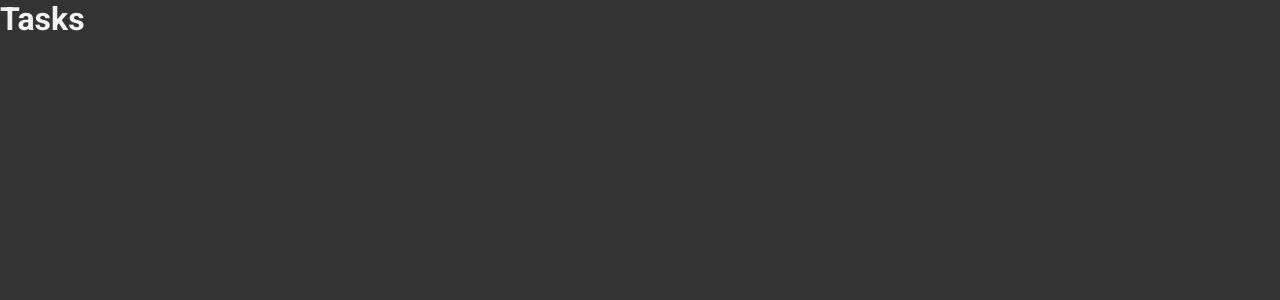
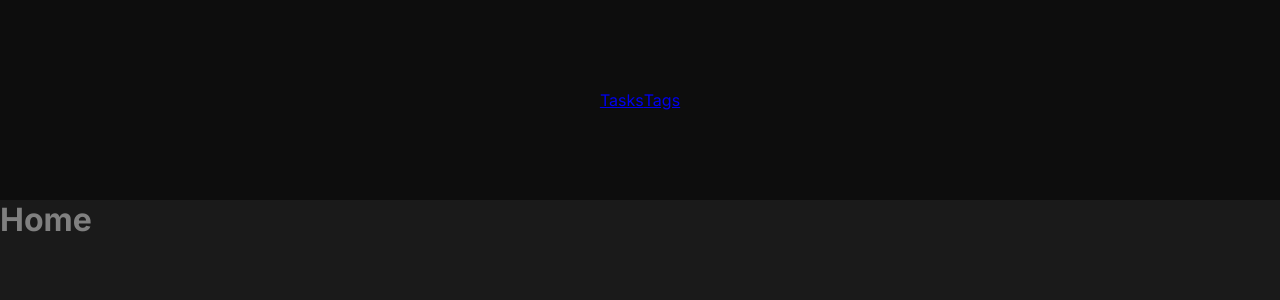
Before and after one commit to danrleidalfre/react-laravel-tasks, a React (Vite) app in the folder app/: page / in a window 1280 px wide. Shown: the top 300 px of the page. Built offline with nearby package versions, Linux system fonts and the light colour scheme.

Commit message:
implement navigation between tasks and tags with react router dom and define component header

```diff
--- a/app/package.json
+++ b/app/package.json
@@ -12,6 +12,7 @@
   "dependencies": {
     "react": "^18.2.0",
     "react-dom": "^18.2.0",
+    "react-router-dom": "^6.21.1",
     "styled-components": "^6.1.2"
   },
   "devDependencies": {
--- a/app/src/App.tsx
+++ b/app/src/App.tsx
@@ -1,12 +1,16 @@
 import { ThemeProvider } from 'styled-components'
-import { defaultTheme } from './styles/themes/default.ts'
-import { GlobalStyle } from './styles/global.ts'
+import { defaultTheme } from './styles/themes/default'
+import { GlobalStyle } from './styles/global'
+import { BrowserRouter } from 'react-router-dom'
+import { Router } from './routes/Router'
 
 export function App() {
   return (
     <ThemeProvider theme={defaultTheme}>
       <GlobalStyle />
-      <h1>Tasks</h1>
+      <BrowserRouter>
+        <Router />
+      </BrowserRouter>
     </ThemeProvider>
   )
 }
--- /dev/null
+++ b/app/src/components/Header/index.tsx
@@ -0,0 +1,11 @@
+import { HeaderContainer } from './styles.ts'
+import { NavLink } from 'react-router-dom'
+
+export function Header() {
+  return (
+    <HeaderContainer>
+      <NavLink to="/">Tasks</NavLink>
+      <NavLink to="/tags">Tags</NavLink>
+    </HeaderContainer>
+  )
+}
--- /dev/null
+++ b/app/src/components/Header/styles.ts
@@ -0,0 +1,9 @@
+import styled from 'styled-components'
+
+export const HeaderContainer = styled.header`
+  height: 200px;
+  background-color: ${(props) => props.theme['gray-700']};
+  display: flex;
+  justify-content: center;
+  align-items: center;
+`
--- /dev/null
+++ b/app/src/layouts/Layout.tsx
@@ -0,0 +1,11 @@
+import { Header } from '../components/Header'
+import { Outlet } from 'react-router-dom'
+
+export function Layout() {
+  return (
+    <>
+      <Header />
+      <Outlet />
+    </>
+  )
+}
--- /dev/null
+++ b/app/src/pages/Tags/index.tsx
@@ -0,0 +1,3 @@
+export function Tags() {
+  return <h1>Tags</h1>
+}
--- /dev/null
+++ b/app/src/pages/Tasks/index.tsx
@@ -0,0 +1,3 @@
+export function Tasks() {
+  return <h1>Home</h1>
+}
--- /dev/null
+++ b/app/src/routes/Router.tsx
@@ -0,0 +1,15 @@
+import { Route, Routes } from 'react-router-dom'
+import { Layout } from '../layouts/Layout'
+import { Tasks } from '../pages/Tasks'
+import { Tags } from '../pages/Tags'
+
+export function Router() {
+  return (
+    <Routes>
+      <Route path="/" element={<Layout />}>
+        <Route path="/" element={<Tasks />} />
+        <Route path="/tags" element={<Tags />} />
+      </Route>
+    </Routes>
+  )
+}
--- a/app/src/styles/global.ts
+++ b/app/src/styles/global.ts
@@ -1,8 +1,4 @@
 import { createGlobalStyle } from 'styled-components'
-
-export interface DefaultTheme {
-  body: string
-}
 
 export const GlobalStyle = createGlobalStyle`
     * {
@@ -12,12 +8,12 @@ export const GlobalStyle = createGlobalStyle`
     }
 
     body {
-        background-color: ${(props) => props.theme['gray-400']};
-        color: ${(props) => props.theme['gray-100']};
+        background-color: ${(props) => props.theme['gray-600']};
+        color: ${(props) => props.theme['gray-300']};
     }
 
     body, input, textarea, button {
-        font-family: 'Roboto', sans-serif;
+        font-family: 'Inter', sans-serif;
         font-weight: 400;
         font-size: 1rem;
         -webkit-font-smoothing: antialiased;
```
Also changed, not shown: 1 other file (tests, documents, lock files or other folders).
